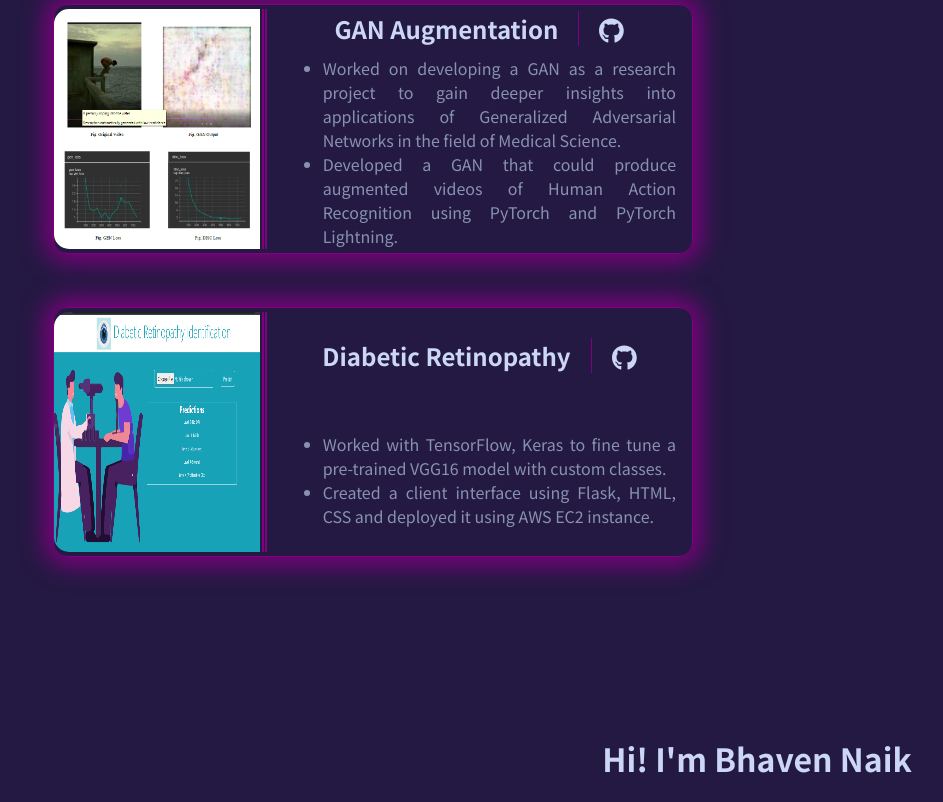
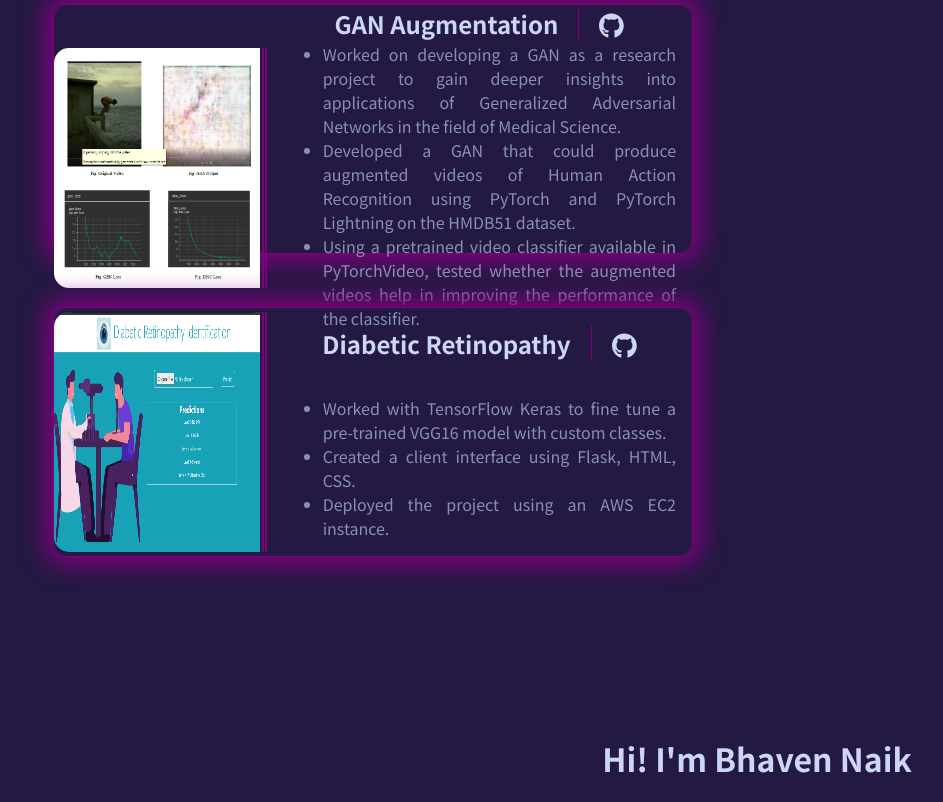
Before and after one commit to bhaven123/my-react-portfolio, a React (Create React App) app: page / in a window 1280 px wide. Shown: the part 1240-2042 px from the top of the page, without its empty margins (267-1210 px from the left). Built offline with nearby package versions, Linux system fonts and the light colour scheme.

Commit message:
changed description of more projects

```diff
--- a/src/pages/Work.js
+++ b/src/pages/Work.js
@@ -56,7 +56,13 @@ const Work = () => {
               </li>
               <li>
                 Developed a GAN that could produce augmented videos of Human
-                Action Recognition using PyTorch and PyTorch Lightning.
+                Action Recognition using PyTorch and PyTorch Lightning on the
+                HMDB51 dataset.
+              </li>
+              <li>
+                Using a pretrained video classifier available in PyTorchVideo,
+                tested whether the augmented videos help in improving the
+                performance of the classifier.
               </li>
             </ul>
           </div>
@@ -77,13 +83,11 @@ const Work = () => {
             </div>
             <ul className={classes.description}>
               <li>
-                Worked with TensorFlow, Keras to fine tune a pre-trained VGG16
+                Worked with TensorFlow Keras to fine tune a pre-trained VGG16
                 model with custom classes.
               </li>
-              <li>
-                Created a client interface using Flask, HTML, CSS and deployed
-                it using AWS EC2 instance.
-              </li>
+              <li>Created a client interface using Flask, HTML, CSS.</li>
+              <li>Deployed the project using an AWS EC2 instance.</li>
             </ul>
           </div>
         </div>
```
